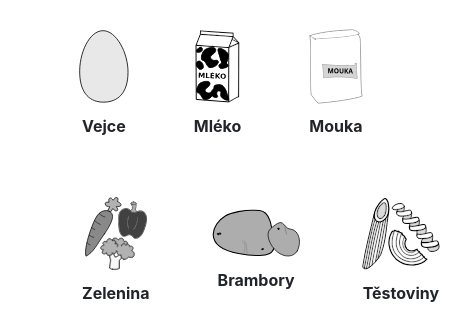
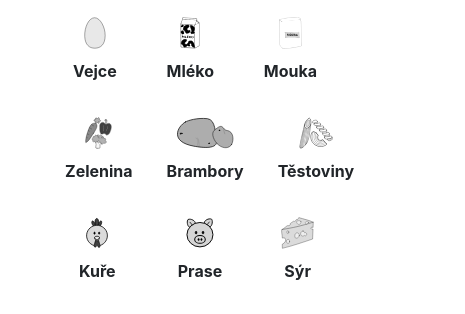
Before and after one commit to czechitas/letni-skola-2018-praha-palacinky, a plain HTML site: page index.html in a window 390 px wide. Shown: the part 528-842 px from the top of the page, 465 px wide, since content can reach past the window. Drawn offline with nearby package versions, Linux system fonts and the light colour scheme.

Commit message:
responsive fix

```diff
--- a/index.html
+++ b/index.html
@@ -87,21 +87,21 @@
     <h2>Vyber suroviny</h2>
 
     <div class="d-flex justify-content-around">
-      <label class="surovina d-flex justify-content-center align-items-center p-3 m-2 text-center">
+      <label class="surovina d-flex justify-content-center align-items-center text-center">
         <div>
           <div><img src="suroviny/vejce.svg" height="75" /></div>
           <strong>Vejce</strong>
           <input type="checkbox" name="suroviny" value="vejce"/>
         </div>
       </label>
-      <label class="surovina d-flex justify-content-center align-items-center p-3 m-2 text-center">
+      <label class="surovina d-flex justify-content-center align-items-center text-center">
         <div>
           <div><img src="suroviny/MLEKO.svg" height="75" /></div>
           <strong>Mléko</strong>
           <input type="checkbox" name="suroviny" value="mleko"/>
         </div>
       </label>
-      <label class="surovina d-flex justify-content-center align-items-center p-3 m-2 text-center">
+      <label class="surovina d-flex justify-content-center align-items-center text-center">
         <div>
           <div><img src="suroviny/mouka.svg" height="75" /></div>
           <strong>Mouka</strong>
@@ -110,21 +110,21 @@
       </label>
     </div>
     <div class="d-flex justify-content-around">
-      <label class="surovina d-flex justify-content-center align-items-center p-3 m-2 text-center">
+      <label class="surovina d-flex justify-content-center align-items-center text-center">
         <div>
           <div><img src="suroviny/zelenina.svg" height="75" /></div>
           <strong>Zelenina</strong>
           <input type="checkbox" name="suroviny" value="zelenina"/>
         </div>
       </label>
-      <label class="surovina d-flex justify-content-center align-items-center p-3 m-2 text-center">
+      <label class="surovina d-flex justify-content-center align-items-center text-center">
         <div>
           <div><img src="suroviny/brambory.svg" height="50" /></div>
           <strong>Brambory</strong>
           <input type="checkbox" name="suroviny" value="brambory"/>
         </div>
       </label>
-      <label class="surovina d-flex justify-content-center align-items-center p-3 m-2 text-center">
+      <label class="surovina d-flex justify-content-center align-items-center text-center">
         <div>
           <div><img src="suroviny/testoviny.svg" height="75" /></div>
           <strong>Těstoviny</strong>
@@ -133,21 +133,21 @@
       </label>
     </div>
     <div class="d-flex justify-content-around">
-      <label class="surovina d-flex justify-content-center align-items-center p-3 m-2 text-center">
+      <label class="surovina d-flex justify-content-center align-items-center text-center">
         <div>
           <div><img src="suroviny/kure.svg" height="75" /></div>
           <strong>Kuře</strong>
           <input type="checkbox" name="suroviny" value="kure"/>
         </div>
       </label>
-      <label class="surovina d-flex justify-content-center align-items-center p-3 m-2 text-center">
+      <label class="surovina d-flex justify-content-center align-items-center text-center">
         <div>
           <div><img src="suroviny/prase.svg" height="75" /></div>
           <strong>Prase</strong>
           <input type="checkbox" name="suroviny" value="prase"/>
         </div>
       </label>
-      <label class="surovina d-flex justify-content-center align-items-center p-3 m-2 text-center">
+      <label class="surovina d-flex justify-content-center align-items-center text-center">
         <div>
           <div><img src="suroviny/syr.svg" height="75" /></div>
           <strong>Sýr</strong>
@@ -156,14 +156,14 @@
       </label>
     </div>
     <div class="d-flex justify-content-around">
-      <label class="surovina d-flex justify-content-center align-items-center p-3 m-2 text-center">
+      <label class="surovina d-flex justify-content-center align-items-center text-center">
         <div>
           <div><img src="suroviny/smetana.svg" height="75" /></div>
           <strong>Smetana</strong>
           <input type="checkbox" name="suroviny" value="smetana"/>
         </div>
       </label>
-      <label class="surovina d-flex justify-content-center align-items-center p-3 m-2 text-center">
+      <label class="surovina d-flex justify-content-center align-items-center text-center">
         <div>
           <div><img src="suroviny/ryze.svg" height="75" /></div>
           <strong>Rýže</strong>
--- a/product.css
+++ b/product.css
@@ -1,3 +1,7 @@
+html, body {
+  width: 100%;
+  overflow-x: hidden;
+}
 .container {
   max-width: 960px;
 }
@@ -82,8 +86,12 @@
 
 
 .surovina {
+  padding: 10px 5px;
+  margin: 2px;
+  flex-shrink: 1;
   cursor: pointer;
   transition: backround-color 300ms;
+  user-select: none;
 }
 .surovina.active {
   background-color: #f8f9fa;
@@ -91,6 +99,8 @@
 .surovina img {
   filter: grayscale(100%) brightness(1.1);
   transition: filter 150ms;
+  max-width: 100%;
+  height: 32px;
 }
 .surovina img:hover, .surovina.active img {
   filter: grayscale(0%);
@@ -109,3 +119,13 @@
 .recept img {
   width: 100%;
 }
+
+@media (min-width: 768px) {
+  .surovina {
+    padding: 16px;
+    margin: 8px;
+  }
+  .surovina img {
+    height: inherit;
+  }
+}
```
